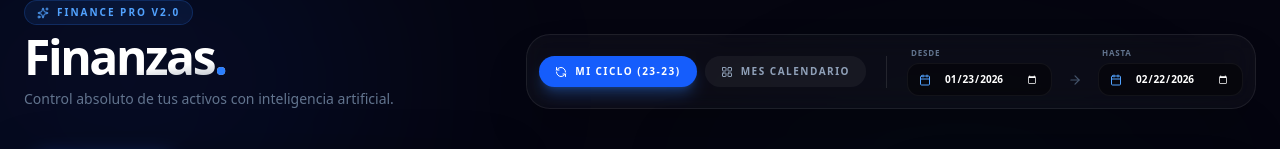
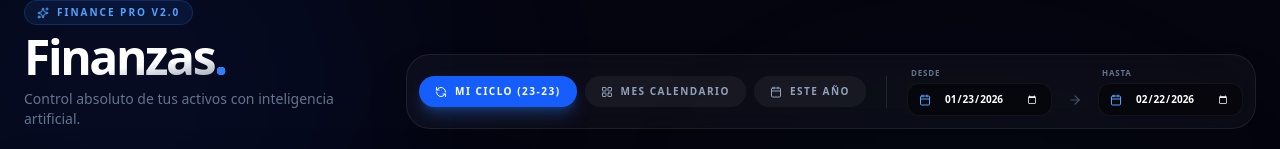
Before and after one commit to atilioespinoza/FinanzasApp, a Next.js app: page / in a window 1280 px wide. Shown: the top 149 px of the page. Built offline with nearby package versions, Linux system fonts and the light colour scheme; no server answers; the database is empty.

Commit message:
feat: add 'Este Año' preset to date range selector

```diff
--- a/src/components/DateRangeSelector.tsx
+++ b/src/components/DateRangeSelector.tsx
@@ -50,19 +50,28 @@ export default function DateRangeSelector() {
         router.push(`/?${params.toString()}`);
     };
 
-    const setPreset = (type: 'current_cycle' | 'this_month') => {
+    const setPreset = (type: 'current_cycle' | 'this_month' | 'this_year') => {
         let newRange;
         const now = new Date();
 
         if (type === 'current_cycle') {
             newRange = getDefaultDates();
-        } else {
+        } else if (type === 'this_month') {
             const firstDay = new Date(now.getFullYear(), now.getMonth(), 1);
             const lastDay = new Date(now.getFullYear(), now.getMonth() + 1, 0);
             newRange = {
                 from: firstDay.toISOString().split('T')[0],
                 to: lastDay.toISOString().split('T')[0]
             };
+        } else if (type === 'this_year') {
+            const firstDay = new Date(now.getFullYear(), 0, 1);
+            const lastDay = new Date(now.getFullYear(), 11, 31);
+            newRange = {
+                from: firstDay.toISOString().split('T')[0],
+                to: lastDay.toISOString().split('T')[0]
+            };
+        } else {
+            newRange = getDefaultDates();
         }
 
         setRange(newRange);
@@ -77,7 +86,7 @@ export default function DateRangeSelector() {
         >
             <div className="absolute inset-0 bg-blue-500/5 opacity-0 group-hover:opacity-100 transition-opacity pointer-events-none" />
 
-            <div className="flex gap-2 relative z-10">
+            <div className="flex flex-wrap justify-center gap-2 relative z-10">
                 <button
                     onClick={() => setPreset('current_cycle')}
                     className={`flex items-center gap-2 px-4 py-2 rounded-2xl text-[10px] font-black uppercase tracking-[0.15em] transition-all duration-300 ${currentFrom === defaultRange.from && currentTo === defaultRange.to
@@ -97,6 +106,16 @@ export default function DateRangeSelector() {
                 >
                     <LayoutGrid size={12} />
                     Mes Calendario
+                </button>
+                <button
+                    onClick={() => setPreset('this_year')}
+                    className={`flex items-center gap-2 px-4 py-2 rounded-2xl text-[10px] font-black uppercase tracking-[0.15em] transition-all duration-300 ${currentFrom !== defaultRange.from && currentFrom === new Date(new Date().getFullYear(), 0, 1).toISOString().split('T')[0] && currentTo === new Date(new Date().getFullYear(), 11, 31).toISOString().split('T')[0]
+                        ? 'bg-blue-600 text-white shadow-lg shadow-blue-500/30'
+                        : 'bg-white/5 text-slate-400 hover:text-white hover:bg-white/10'
+                        }`}
+                >
+                    <Calendar size={12} />
+                    Este Año
                 </button>
             </div>
 
```
